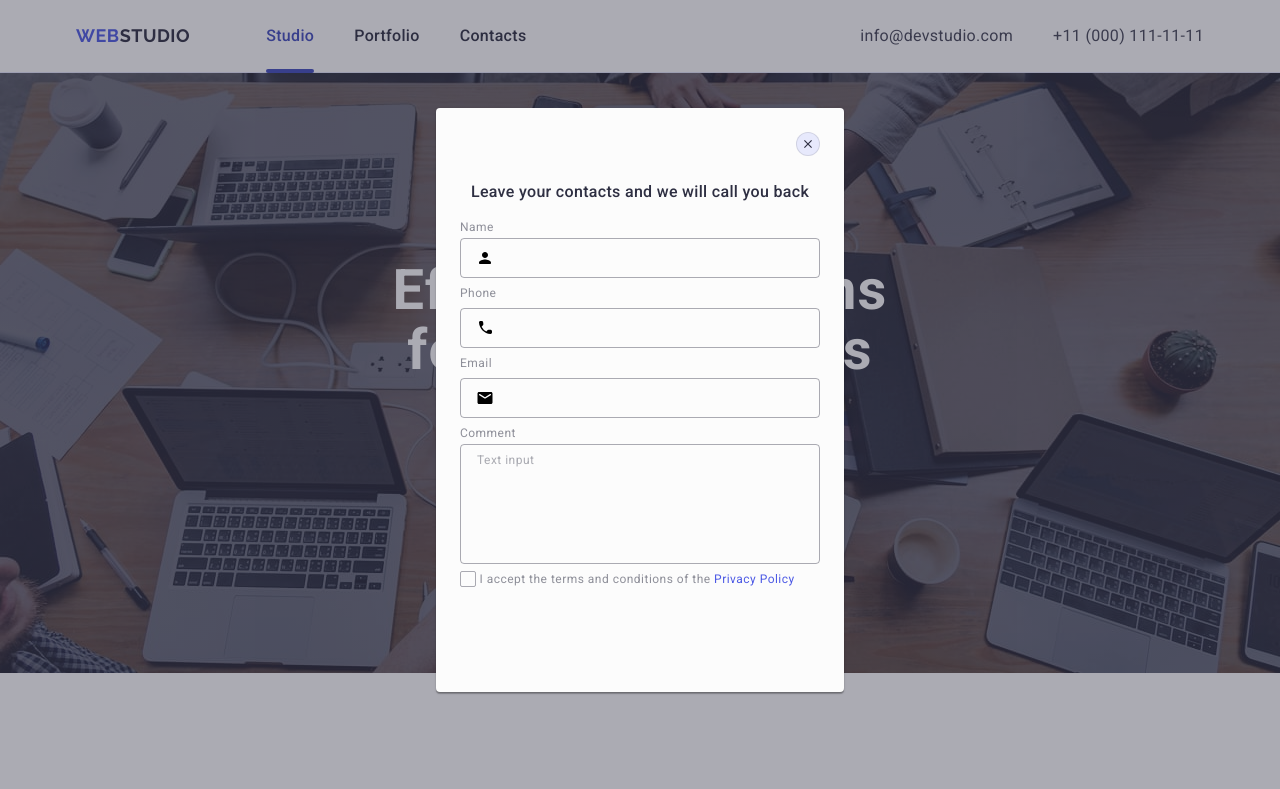
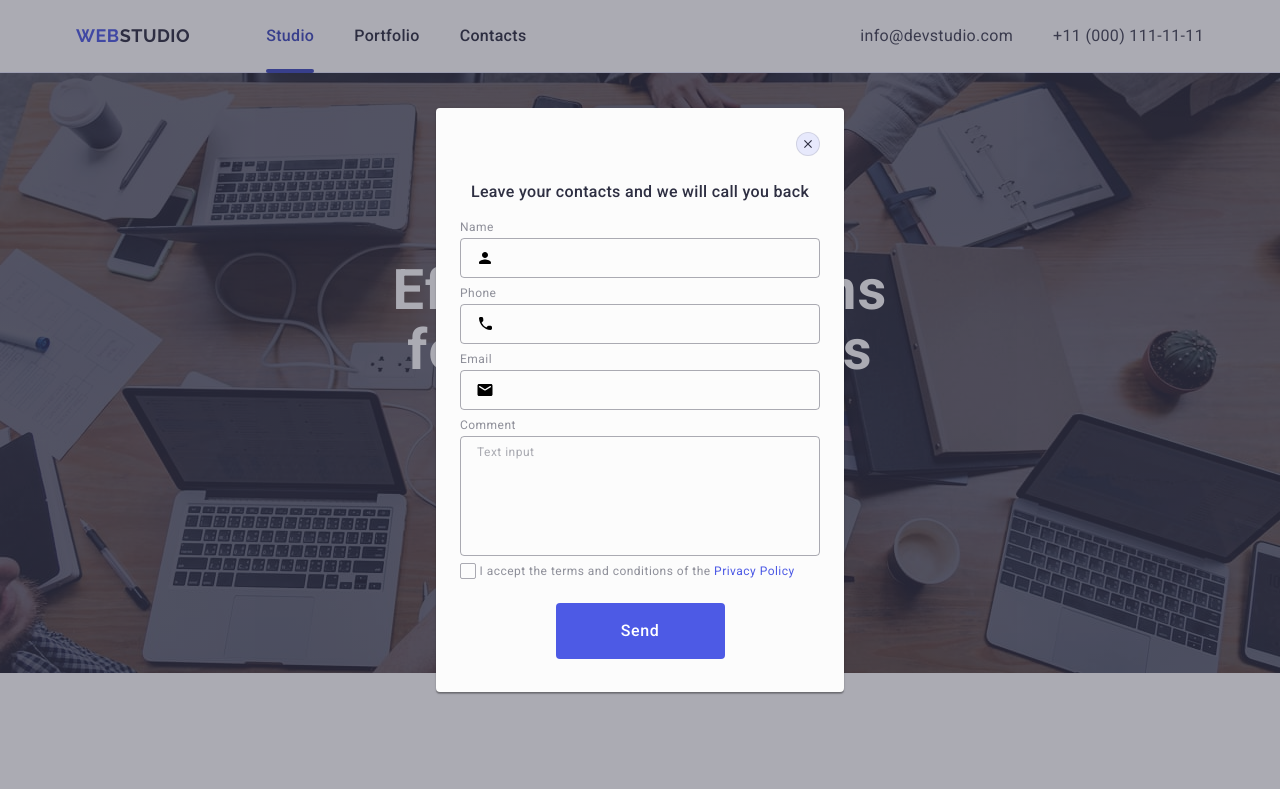
Before and after one commit to anastasiia-riumina/goit-markup-hw-05, a plain HTML site: page index.html in a window 1280 px wide. Shown: the top 789 px of the page. Drawn offline with nearby package versions, Linux system fonts and the light colour scheme.

Commit message:
addseven

```diff
--- a/index.html
+++ b/index.html
@@ -514,10 +514,9 @@
               </svg>
             </div>
           </div>
-          <div>
           <div class="modal-label">
             <label class="form-input" for="user-tel">Phone</label>
-            </div>
+
             <div class="modal-input-svg">
               <input
                 class="input-style"
@@ -533,7 +532,7 @@
 
           <div class="modal-label">
             <label class="form-input" for="user-email">Email</label>
-          </div>
+
             <div class="modal-input-svg">
               <input
                 class="input-style"
@@ -545,10 +544,11 @@
                 <use href="./images/icons.svg#icon-email"></use>
               </svg>
             </div>
+          </div>
 
           <div>
             <label class="form-input" for="user-comment">Comment</label>
-          </div>
+
             <div>
               <textarea
                 class="input-style-textarea"
@@ -556,6 +556,7 @@
                 id="user-comment"
                 placeholder="Text input"
               ></textarea>
+            </div>
           </div>
 
           <div class="modal-checkbox">
@@ -576,6 +577,7 @@
               <a class="checkboks-link" href="">Privacy Policy</a>
             </label>
           </div>
+          <button type="submit" class="button">Send</button>
         </form>
       </div>
     </div>
```
Lines whose indentation alone changed are shown as unchanged.
